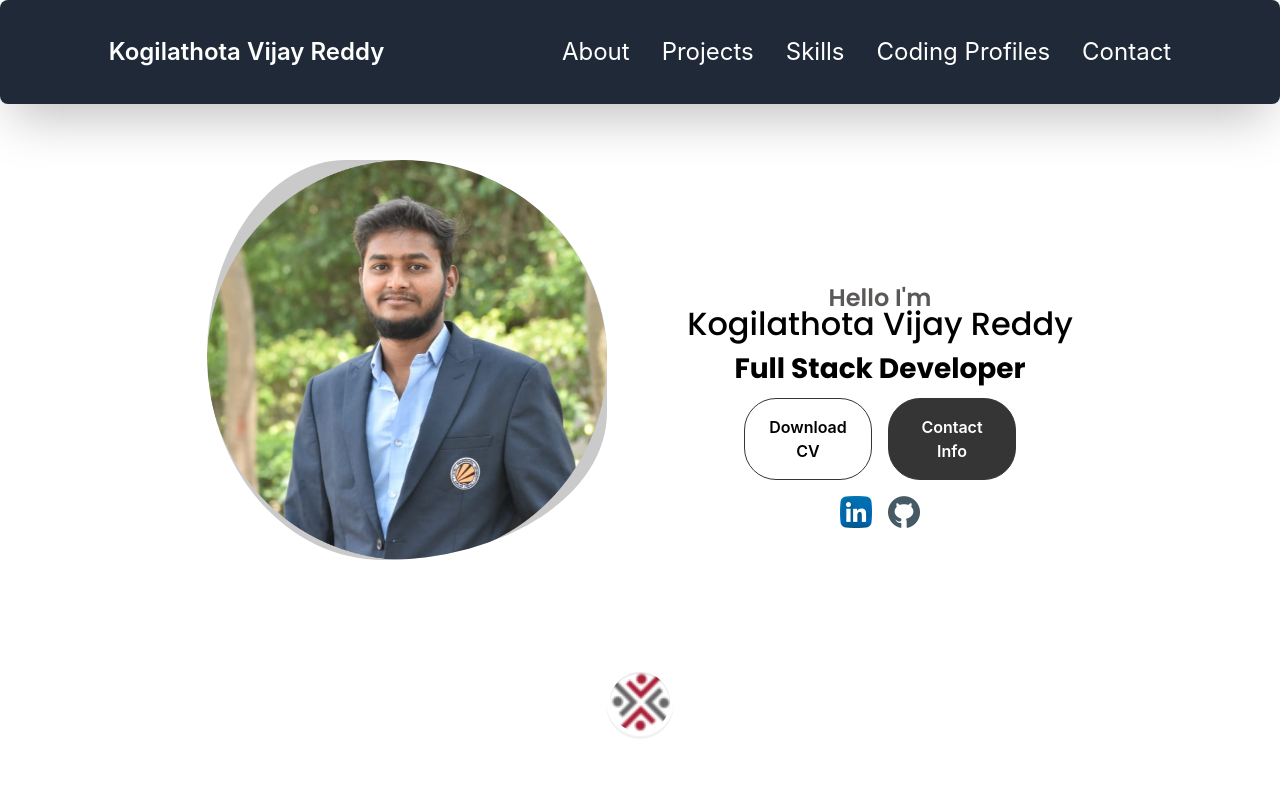
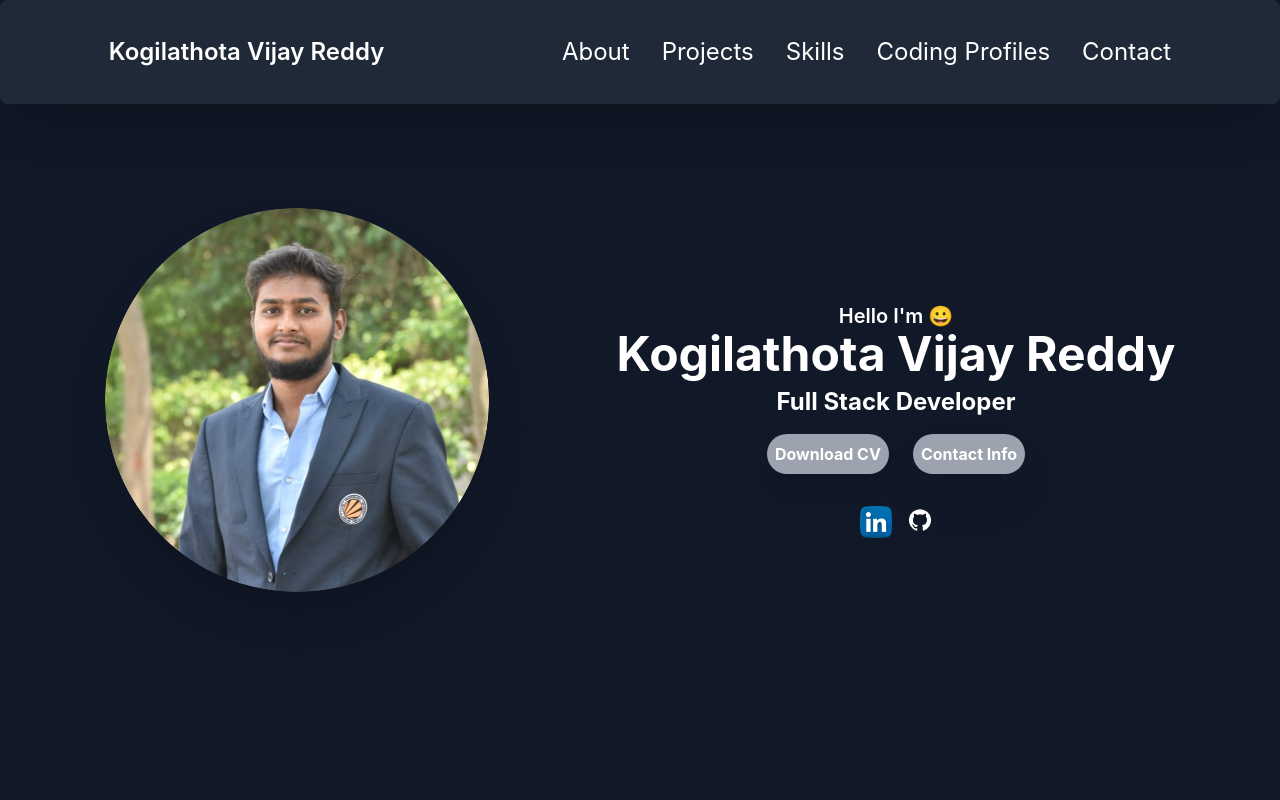
Before and after one commit to Vijay-948/my-portfolio, a React (Create React App) app: page / in a window 1280 px wide. Shown: the top 800 px of the page. Built offline with nearby package versions, Linux system fonts and the light colour scheme.

Commit message:
code-refactoring

```diff
--- a/src/Components/About.jsx
+++ b/src/Components/About.jsx
@@ -8,7 +8,7 @@ import degree from '../Assests/degree-icon.png';
 
 const About = () => {
     return(
-        <section id='about'>
+        <section id='about' className='bg-gray-900'>
             <VerticalTimeline className='index' lineColor='none'>
               <VerticalTimelineElement
                 className="vertical-timeline-element--work"
--- a/src/Components/Profile.jsx
+++ b/src/Components/Profile.jsx
@@ -1,41 +1,44 @@
-import  ProfilePic  from '../Assests/ProfileImg.png';
+import React from 'react';
+import ProfilePic from '../Assests/ProfileImg.png';
 import linkedin from '../Assests/linkedin.png';
-import github from '../Assests/github.png'
-import '../Styles/Profile.css';
+import GitHubIcon from '@mui/icons-material/GitHub';
+
 
 const Profile = () => {
-    return(
-        <section id="profile">
-        <div className="profile_pic">
-            <img className="profile-pic-rotate" src={ProfilePic}  alt='profile img'/>
-        </div>
 
-        <div className="section__text">
-            <p className="section__text__p1">Hello I'm</p>
-            <p className="title">Kogilathota Vijay Reddy</p>
-            <p class="section__text__p2">Full Stack Developer</p>
-            <div className="btn-container">
-                <button className="btn btn-color-2" onclick="window.open('./assests/Vijay Reddy .pdf')">Download CV</button>
-                <button className="btn btn-color-1" onclick="location.href='./#contact'">Contact Info</button>
-            </div>
-            <div id="socials-container">
-                <img src={linkedin}
-                 alt="My LinkedIn profile"
-                className="icon"
-                onclick="location.href='https://www.linkedin.com/in/kogilathota-vijay-reddy-062224193/'"/>
-                <img src={github}
-                 alt="My Github profile"
-                className="icon"
-                onclick="location.href='https://github.com/Vijay-948'"/>
+    return (
+        <section id="profile" className='bg-gray-900 flex flex-col items-center text-white justify-center py-20 lg:flex-row lg:gap-32 lg:h-screen'>
+            <div className="flex">
+                <img src={ProfilePic} alt='profile' className='w-80 h-80 lg:w-96 lg:h-96 rounded-full animate-profile shadow-2xl' />
             </div>
 
-        </div>
+            <div className="text-center lg:text-center lg:self-center text-white mt-10">
+                <p className="text-xl font-semibold text-center">Hello I'm &#128512;</p>
+                <p className='text-3xl lg:text-5xl font-bold text-center font-light lg:font-bold'>Kogilathota Vijay Reddy</p>
+                <p className='text-2xl font-bold mt-2 text-center'>Full Stack Developer</p>
 
+                <div className='flex justify-center mt-4 gap-6'>
+                    <button className='px-2 py-2 bg-gray-400 rounded-3xl hover:bg-gray-700 shadow-xl font-bold'
+                        onClick={() => window.open('../assests/vijayreddy.pdf')}
+                    >
+                        Download CV
+                    </button>
+                    <button className='px-2 py-2 bg-gray-400 rounded-3xl hover:bg-gray-700 shadow-2xl font-bold'
+                        onClick={() => (window.location.href= './#contact')}
+                    >
+                        Contact Info
+                    </button>
+                </div>
 
-       </section>
+                <div className="flex justify-center lg:justify-center mt-8 gap-4">
+                    <a href='https://www.linkedin.com/in/kogilathota-vijay-reddy-062224193/'><img src={linkedin} alt='Linkedin Profile' className='w-8 h-8 ' /></a>
+                    <a href='https://github.com/Vijay-948'><GitHubIcon  sx={{color:'white'}}/></a>
+                </div>
+            </div>
+
+        </section>
 
     )
-
 }
 
 export default Profile;
--- a/src/Components/ProjectCard.jsx
+++ b/src/Components/ProjectCard.jsx
@@ -7,7 +7,7 @@ import OpenInNewIcon from '@mui/icons-material/OpenInNew';
 
 const ProjectCard = () => {
     return (
-        <section id='projects' className="relative py-8 px-4 lg:px-16 -z-1 mt-10">
+        <section id='projects' className="relative py-8 px-4 lg:px-16 -z-1 mt-10 bg-gray-900">
             <div className="text-center">
                 <p className="text-xl font-semibold">Browse My Recent</p>
                 <h1 className='text-4xl font-semibold mt-3'>Projects</h1>
--- a/src/Styles/Profile.css
+++ /dev/null
@@ -1,161 +0,0 @@
-/* section {
-    padding-top: 20vh;
-    height: 96vh;
-    margin: 0 10rem;
-    box-sizing: border-box;
-    min-height: fit-content;
-} */
-
-.section-container {
-    display: flex;
-}
-
-#profile {
-    padding-top: 20vh;
-    display: flex;
-    justify-content: center;
-    gap: 5rem;
-    height: 80vh;
-}
-
-.profile-pic-rotate {
-    display: flex;
-    box-shadow: inset 0 0 0 91px rgba(83, 81, 81, 0.3);
-    order: 1;
-    justify-self: center;
-    height: 400px;
-    width: 400px;
-    margin: auto 0;
-    animation: profile__animate 18s ease-in-out infinite 1s;
-}
-
-@keyframes profile__animate {
-    0% {
-        border-radius: 60% 40% 30% 70%/60% 30% 70% 40%;
-    }
-
-    50% {
-        border-radius: 30% 60% 70% 40%/50% 60% 30% 60%;
-    }
-
-    100% {
-        border-radius: 60% 40% 30% 70%/60% 30% 70% 40%;
-    }
-
-}
-
-.section__text {
-    padding-top: 20vh;
-    height: 70vh;
-    align-self: center;
-    text-align: center;
-}
-
-.section__text p {
-    text-align: center;
-    font-family: poppins,sans-serif;
-}
-
-.section__text__p1 {
-    text-align: center;
-    font-size: 1.5rem;
-    font-weight: 600;
-    color: rgb(91, 88, 88);
-
-}
-
-.section__text__p2 {
-    font-size: 1.75rem;
-    font-weight: 700;
-    margin-bottom: 0.5rem;
-}
-
-.title {
-    font-size: 3rem;
-    text-align: center;
-    font-weight: 400;
-}
-
-#socials-container {
-    display: flex;
-    justify-content: center;
-    margin-top: 1rem;
-    gap: 1rem;
-}
-
-.icon {
-    cursor: pointer;
-    height: 2rem;
-}
-
-
-.btn-container {
-    display: flex;
-    justify-content: center;
-    gap: 1rem;
-}
-
-.btn {
-    font-weight: 600;
-    transition: all 300ms ease;
-    padding: 1rem;
-    width: 8rem;
-    border-radius: 2rem;
-}
-
-.btn-color-1,
-.btn-color-2 {
-    border: rgb(53, 53, 53) 0.1rem solid;
-}
-
-.btn-color-1:hover,
-.btn-color-2:hover {
-    cursor: pointer;
-}
-
-.btn-color-1,
-.btn-color-2:hover {
-    background: rgb(53, 53, 53);
-    color: white;
-}
-
-.btn-color-1:hover {
-    background: rgb(0, 0, 0);
-}
-
-.btn-color-2 {
-    background: none;
-}
-
-.btn-color-2:hover {
-    border: rgb(255, 255, 255) 0.1rem solid;
-}
-
-.btn-container {
-    gap: 1rem;
-}
-
-@media screen and (max-width: 600px) {
-    #profile {
-        /* height: 83vh; */
-        /* margin-bottom: 0; */
-        display: flex;
-        flex-direction: column;
-    }
-
-    .profile_pic{
-        justify-content: center;
-        align-items: center;
-    }
-    .profile-pic-rotate {
-        width: 90%;
-        height: 80%;
-        justify-content: center;
-        align-items: center;
-        text-align: center;
-    }
-
-    .section__text {
-        padding-top: 1vh;
-    }
-}
```
